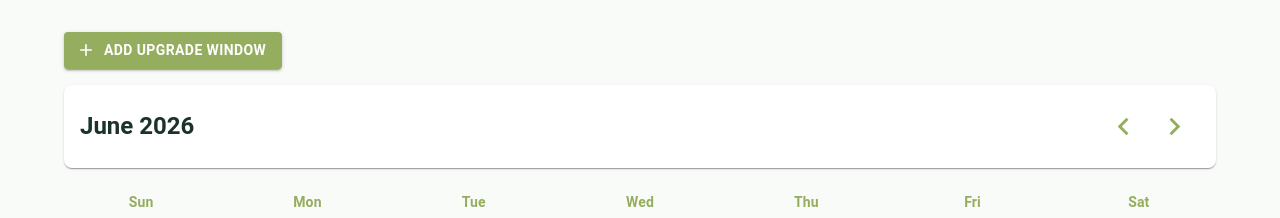
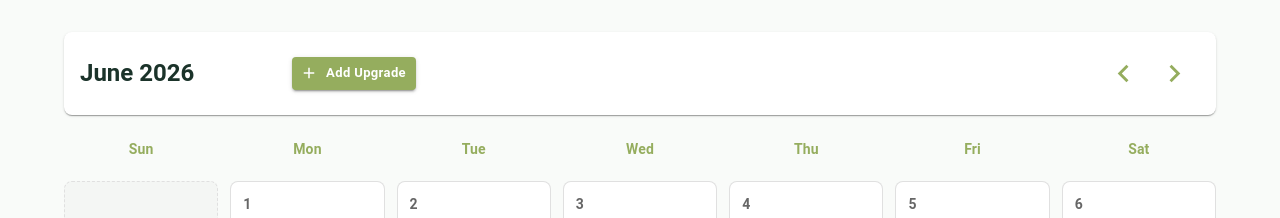
Before and after one commit to mevans-koble/Upgrades, a React (Create React App) app: page / in a window 1280 px wide. Shown: the top 218 px of the page. Built offline with nearby package versions, Linux system fonts and the light colour scheme; no server answers; the database is empty.

Commit message:
styling 2

```diff
--- a/src/components/CalendarHeader.jsx
+++ b/src/components/CalendarHeader.jsx
@@ -1,14 +1,36 @@
 import React from 'react';
-import { Box, Paper, Typography, IconButton } from '@mui/material';
-import { ChevronLeft, ChevronRight } from '@mui/icons-material';
+import { Box, Paper, Typography, IconButton, Button } from '@mui/material';
+import { ChevronLeft, ChevronRight, Add } from '@mui/icons-material';
 import { format } from 'date-fns';
 
-export default function CalendarHeader({ currentMonth, onPrevMonth, onNextMonth }) {
+export default function CalendarHeader({ currentMonth, onPrevMonth, onNextMonth, onAddClick }) {
   return (
-    <Paper sx={{ p: 2, mb: 3, display: 'flex', alignItems: 'center', justifyContent: 'space-between', borderRadius: 2 }}>
-      <Typography variant="h5" sx={{ fontWeight: 'bold', color: 'primary.main' }}>
-        {format(currentMonth, 'MMMM yyyy')}
-      </Typography>
+    <Paper
+      sx={{
+        p: 2,
+        mb: 3,
+        display: 'flex',
+        alignItems: 'center',
+        justifyContent: 'space-between',
+        borderRadius: 2
+      }}
+    >
+      <Box  gap={3} sx={{width:"30%",display:"flex", justifyContent:"space-between"}}>
+        <Typography variant="h5" sx={{ fontWeight: 'bold', color: 'primary.main' }}>
+          {format(currentMonth, 'MMMM yyyy')}
+        </Typography>
+
+        <Button
+          variant="contained"
+          startIcon={<Add />}
+          onClick={onAddClick}
+          size="small"
+          sx={{ bgcolor: 'secondary.main', fontWeight: 'bold', textTransform: 'none' }}
+        >
+          Add Upgrade
+        </Button>
+      </Box>
+
       <Box>
         <IconButton onClick={onPrevMonth} sx={{ color: 'secondary.main' }}>
           <ChevronLeft fontSize="large" />
--- a/src/components/CountdownBanner.jsx
+++ b/src/components/CountdownBanner.jsx
@@ -13,7 +13,7 @@ export default function CountdownBanner({ nextUpgrade }) {
           <Typography variant="overline" sx={{ color: 'customHighlight.main', fontWeight: 'bold', letterSpacing: 1.5 }}>
             NEXT UPCOMING UPGRADE
           </Typography>
-          <Typography variant="h3" component="div" sx={{ fontWeight: 'bold', my: 1 }}>
+          <Typography variant="h4" component="div" sx={{ fontWeight: 'bold', my: 1 }}>
             {nextUpgrade.customer}
           </Typography>
           <Typography variant="subtitle1" sx={{ display: 'flex', alignItems: 'center', gap: 1, opacity: 0.9 }}>
--- a/src/components/UpgradeCalendar.jsx
+++ b/src/components/UpgradeCalendar.jsx
@@ -1,9 +1,7 @@
 import React, { useState, useEffect } from 'react';
-import { Box, Container, Typography, Paper, CircularProgress, Button } from '@mui/material';
-import { Add } from '@mui/icons-material';
+import { Box, Container, Typography, Paper, CircularProgress } from '@mui/material';
 import { format, startOfMonth, endOfMonth, eachDayOfInterval, isSameDay, addMonths, subMonths, parseISO, differenceInDays } from 'date-fns';
 
-// CRUD API hooks
 import { fetchExcelData, createUpgrade, updateUpgrade, deleteUpgrade } from '../utils/api';
 
 import CountdownBanner from './CountdownBanner';
@@ -16,11 +14,9 @@ export default function UpgradeCalendar() {
   const [currentMonth, setCurrentMonth] = useState(new Date());
   const [nextUpgrade, setNextUpgrade] = useState(null);
 
-  // UI Modal toggles
   const [activeUpgrade, setActiveUpgrade] = useState(null);
   const [isModalOpen, setIsModalOpen] = useState(false);
 
-  // Helper loader to refresh view instantly after data swaps
   const loadData = () => {
     fetchExcelData().then((data) => {
       const today = new Date();
@@ -49,16 +45,13 @@ export default function UpgradeCalendar() {
     loadData();
   }, []);
 
-  // CRUD Save handler
   const handleSaveUpgrade = async (fields) => {
     setLoading(true);
     setIsModalOpen(false);
 
     if (activeUpgrade && activeUpgrade.id) {
-      // Execute UPDATE
       await updateUpgrade(activeUpgrade.id, fields);
     } else {
-      // Execute CREATE
       await createUpgrade(fields);
     }
     loadData();
@@ -80,7 +73,7 @@ export default function UpgradeCalendar() {
   };
 
   const handleOpenCreate = () => {
-    setActiveUpgrade(null); // Explicit clear
+    setActiveUpgrade(null);
     setIsModalOpen(true);
   };
 
@@ -90,7 +83,7 @@ export default function UpgradeCalendar() {
 
   if (loading) {
     return (
-      <Box sx={{display:"flex", justifyContent:"center", alignItems:"center", minHeight:"80vh"}}>
+      <Box display="flex" justifyContent="center" alignItems="center" minHeight="80vh">
         <CircularProgress color="primary" />
       </Box>
     );
@@ -100,21 +93,11 @@ export default function UpgradeCalendar() {
     <Container maxWidth="lg" sx={{ py: 4 }}>
       <CountdownBanner nextUpgrade={nextUpgrade} />
 
-      <Box display="flex" justifyContent="space-between" alignItems="center" mb={1}>
-        <Button
-          variant="contained"
-          startIcon={<Add />}
-          onClick={handleOpenCreate}
-          sx={{ mb: 2, bgcolor: 'secondary.main', fontWeight: 'bold' }}
-        >
-          Add Upgrade Window
-        </Button>
-      </Box>
-
       <CalendarHeader
         currentMonth={currentMonth}
         onPrevMonth={() => setCurrentMonth(subMonths(currentMonth, 1))}
         onNextMonth={() => setCurrentMonth(addMonths(currentMonth, 1))}
+        onAddClick={handleOpenCreate}
       />
 
       <Box sx={{ display: 'grid', gridTemplateColumns: 'repeat(7, minmax(0, 1fr))', gap: 1.5 }}>
@@ -157,7 +140,7 @@ export default function UpgradeCalendar() {
                       overflow: 'hidden', whiteSpace: 'nowrap', '&:hover': { bgcolor: 'secondary.main' }
                     }}
                   >
-                    {upg.customer}
+                  {upg.customer}
                   </Box>
                 ))}
               </Box>
--- a/src/components/UpgradeDetailsModal.jsx
+++ b/src/components/UpgradeDetailsModal.jsx
@@ -10,14 +10,12 @@ export default function UpgradeDetailsModal({ activeUpgrade, isOpen, onClose, on
   const [upgradeDate, setUpgradeDate] = useState('');
   const [notes, setNotes] = useState('');
 
-  // Sync internal state inputs when open target changes
   useEffect(() => {
     if (activeUpgrade && activeUpgrade.id) {
       setCustomer(activeUpgrade.customer || '');
       setUpgradeDate(activeUpgrade.upgradeDate || '');
       setNotes(activeUpgrade.notes || '');
     } else {
-      // Clear values if it's a completely new placeholder object
       setCustomer('');
       setUpgradeDate('');
       setNotes('');
```
